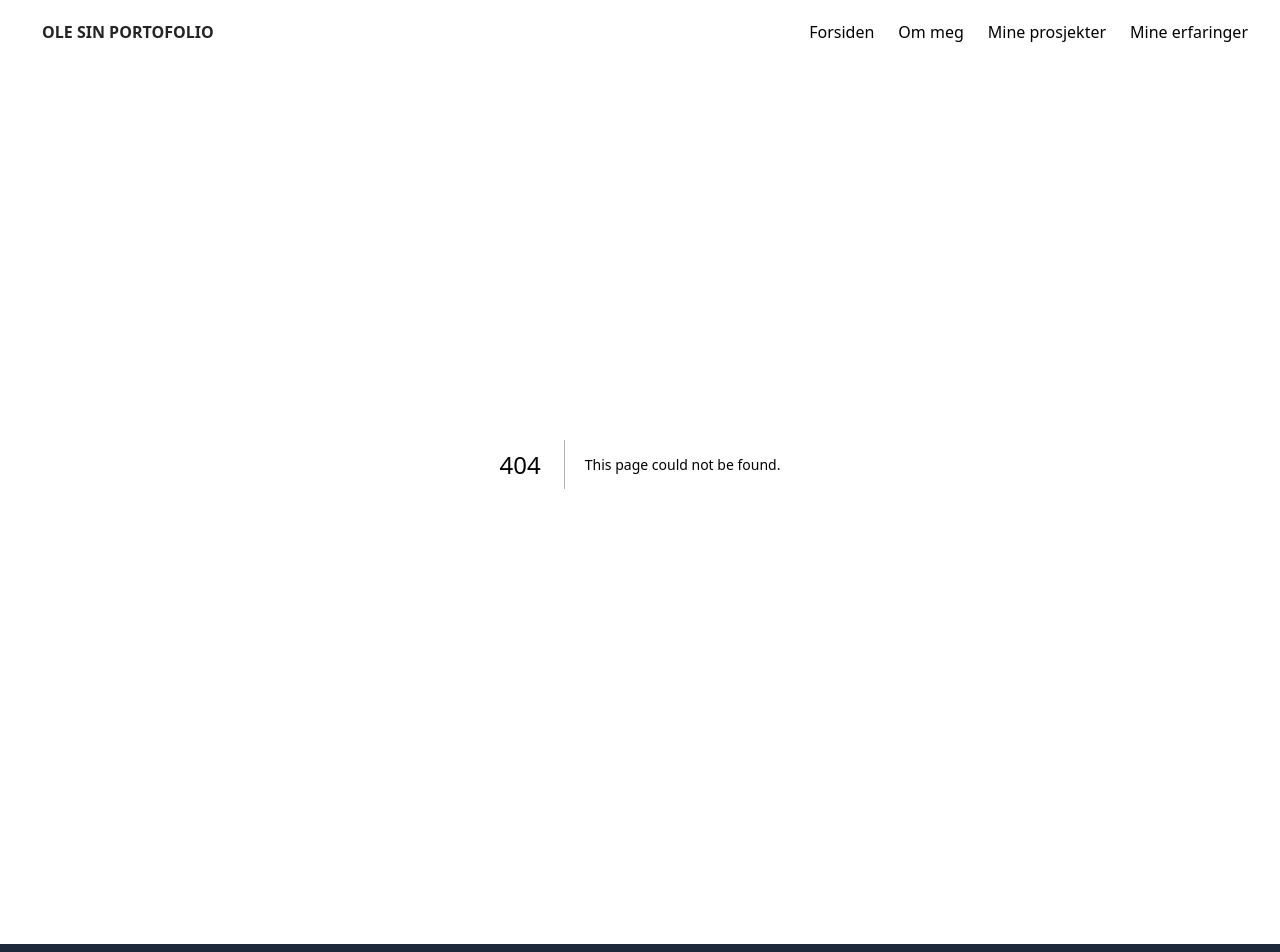
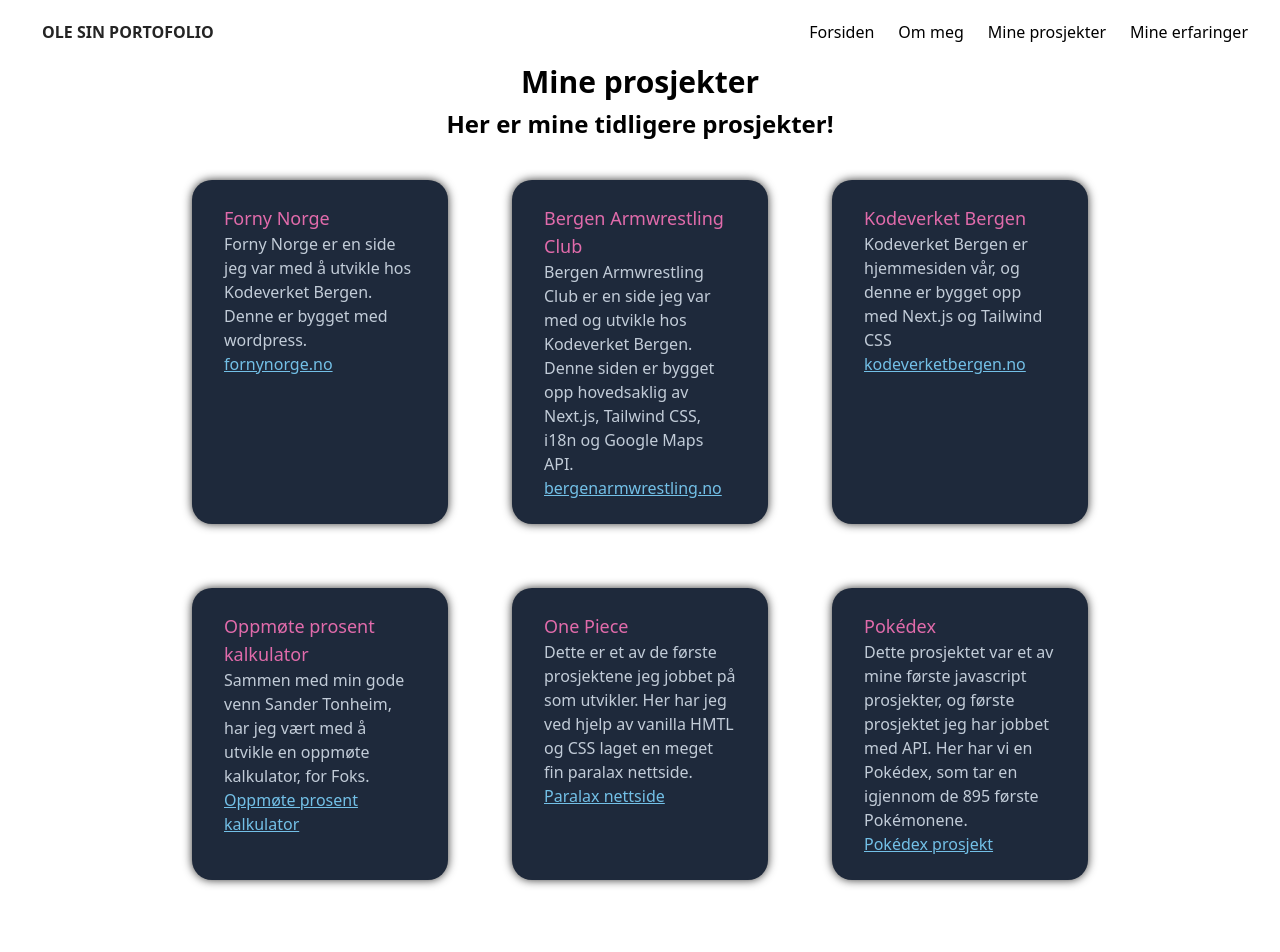
Before and after one commit to OleKoderNo/portofolio-with-tailwind, a Next.js app: page /mine-prosjekter in a window 1280 px wide. Before the commit this address had no page. Shown: the top 952 px of the page. Built offline with nearby package versions, Linux system fonts and the light colour scheme.

Commit message:
added mine prosjekter page

```diff
--- a/pages/index.js
+++ b/pages/index.js
@@ -9,6 +9,7 @@ import BAWMob from "@/images/BergenArmwrestlingMob.png";
 import KVBDesktop from "@/images/KodeverketBergen.png";
 import KVBMob from "@/images/KodeverketBergenMobil.png";
 import { useState } from "react";
+import Link from "next/link";
 
 const inter = Inter({ subsets: ["latin"] });
 
@@ -146,11 +147,15 @@ export default function Home() {
                 >
                 Om meg
               </button>
+              <Link
+              href="/mine-prosjekter"
+              >
               <button
                 className="w-[152px] h-10  rounded-2xl shadow-[0px_0px_40px_rgba(55,59,61,0.4)]"
                 >
                 Mine prosjekter
               </button>
+                  </Link>
               <button
                 className="w-[152px] h-10 rounded-2xl shadow-[0px_0px_40px_rgba(55,59,61,0.4)]"
                 >
--- /dev/null
+++ b/pages/mine-prosjekter.js
@@ -0,0 +1,134 @@
+export default function Projects() {
+	return (
+        <>
+        <header className="font-bold text-center">
+            <h1
+            className="text-xl md:text-3xl"
+            >
+                Mine prosjekter
+            </h1>
+            <h2
+            className="mt-2 text-xl md:text-2xl"
+            >
+                Her er mine tidligere prosjekter!
+            </h2>
+        </header>
+        <main
+        className="max-w-6xl mx-auto mt-10 text-greyText"
+        >
+            <section
+            className="flex flex-wrap justify-center gap-16"
+            >
+                <div className="md:mx-0 block w-64 py-6 px-8 mx-auto bg-cardBG text-greyText rounded-[20px] shadow-[0px_0_10px_rgba(0,0,0,0.8)]">
+                    <h3
+                    className="text-lg font-medium text-pinkText"
+                    >
+                        Forny Norge
+                    </h3>
+                    <p>
+                        Forny Norge er en side jeg var med å utvikle hos Kodeverket Bergen. Denne er bygget med wordpress.
+                    </p>
+                    <p>
+                        <a
+                        className="underline cursor-pointer text-blueText hover:text-pinkText"
+                        href="https://www.fornynorge.no/"
+                        >
+                            fornynorge.no
+                        </a>
+                    </p>
+                </div>
+                <div className="md:mx-0 block w-64 py-6 px-8 mx-auto bg-cardBG text-greyText rounded-[20px] shadow-[0px_0_10px_rgba(0,0,0,0.8)]">
+                    <h3
+                    className="text-lg font-medium text-pinkText"
+                    >
+                    Bergen Armwrestling Club
+                    </h3>
+                <p>
+                    Bergen Armwrestling Club er en side jeg var med og utvikle hos Kodeverket Bergen. Denne siden er bygget opp hovedsaklig av Next.js, Tailwind CSS, i18n og Google Maps API.
+                </p>
+                <p>
+                    <a
+                    className="underline cursor-pointer text-blueText hover:text-pinkText"
+                    href="https://bergenarmwrestling.no/"
+                    >
+                        bergenarmwrestling.no
+                    </a>
+                </p>
+                </div>
+                <div className="md:mx-0 block w-64 py-6 px-8 mx-auto bg-cardBG text-greyText rounded-[20px] shadow-[0px_0_10px_rgba(0,0,0,0.8)]">
+                    <h3
+                    className="text-lg font-medium text-pinkText"
+                    >
+                    Kodeverket Bergen
+                    </h3>
+                    <p>
+                        Kodeverket Bergen er hjemmesiden vår, og denne er bygget opp med Next.js og Tailwind CSS
+                    </p>
+                    <p>
+                        <a
+                        className="underline cursor-pointer text-blueText hover:text-pinkText"
+                        href="https://www.kodeverketbergen.no/"
+                        >
+                            kodeverketbergen.no
+                        </a>
+                    </p>
+                </div>
+                <div className="md:mx-0 block w-64 py-6 px-8 mx-auto bg-cardBG text-greyText rounded-[20px] shadow-[0px_0_10px_rgba(0,0,0,0.8)]">
+                    <h3
+                    className="text-lg font-medium text-pinkText"
+                    >
+                        Oppmøte prosent kalkulator
+                    </h3>
+                    <p>
+                        Sammen med min gode venn Sander Tonheim, har jeg vært med å utvikle en oppmøte kalkulator, for Foks.
+                    </p>
+                    <p>
+                        <a
+                        className="underline cursor-pointer text-blueText hover:text-pinkText"
+                        href="https://obligatorisk.vercel.app/"
+                        >
+                            Oppmøte prosent kalkulator
+                        </a>
+                    </p>
+                </div>
+                <div className="md:mx-0 block w-64 py-6 px-8 mx-auto bg-cardBG text-greyText rounded-[20px] shadow-[0px_0_10px_rgba(0,0,0,0.8)]">
+                    <h3
+                    className="text-lg font-medium text-pinkText"
+                    >
+                        One Piece
+                    </h3>
+                    <p>
+                        Dette er et av de første prosjektene jeg jobbet på som utvikler. Her har jeg ved hjelp av vanilla HMTL og CSS laget en meget fin paralax nettside.
+                    </p>
+                    <p>
+                        <a
+                        className="underline cursor-pointer text-blueText hover:text-pinkText"
+                        href="https://olekodehode.github.io/parallax/"
+                        >
+                            Paralax nettside
+                        </a>
+                    </p>
+                </div>
+                <div className="md:mx-0 block w-64 py-6 px-8 mx-auto bg-cardBG text-greyText rounded-[20px] shadow-[0px_0_10px_rgba(0,0,0,0.8)]">
+                    <h3
+                    className="text-lg font-medium text-pinkText"
+                    >
+                        Pokédex
+                    </h3>
+                    <p>
+                        Dette prosjektet var et av mine første javascript prosjekter, og første prosjektet jeg har jobbet med API. Her har vi en Pokédex, som tar en igjennom de 895 første Pokémonene.
+                    </p>
+                    <p>
+                        <a
+                        className="underline cursor-pointer text-blueText hover:text-pinkText"
+                        href="https://olekodehode.github.io/pokedex/"
+                        >
+                            Pokédex prosjekt
+                        </a>
+                    </p>
+                </div>
+            </section>
+        </main>
+        </>
+    )
+}
```
